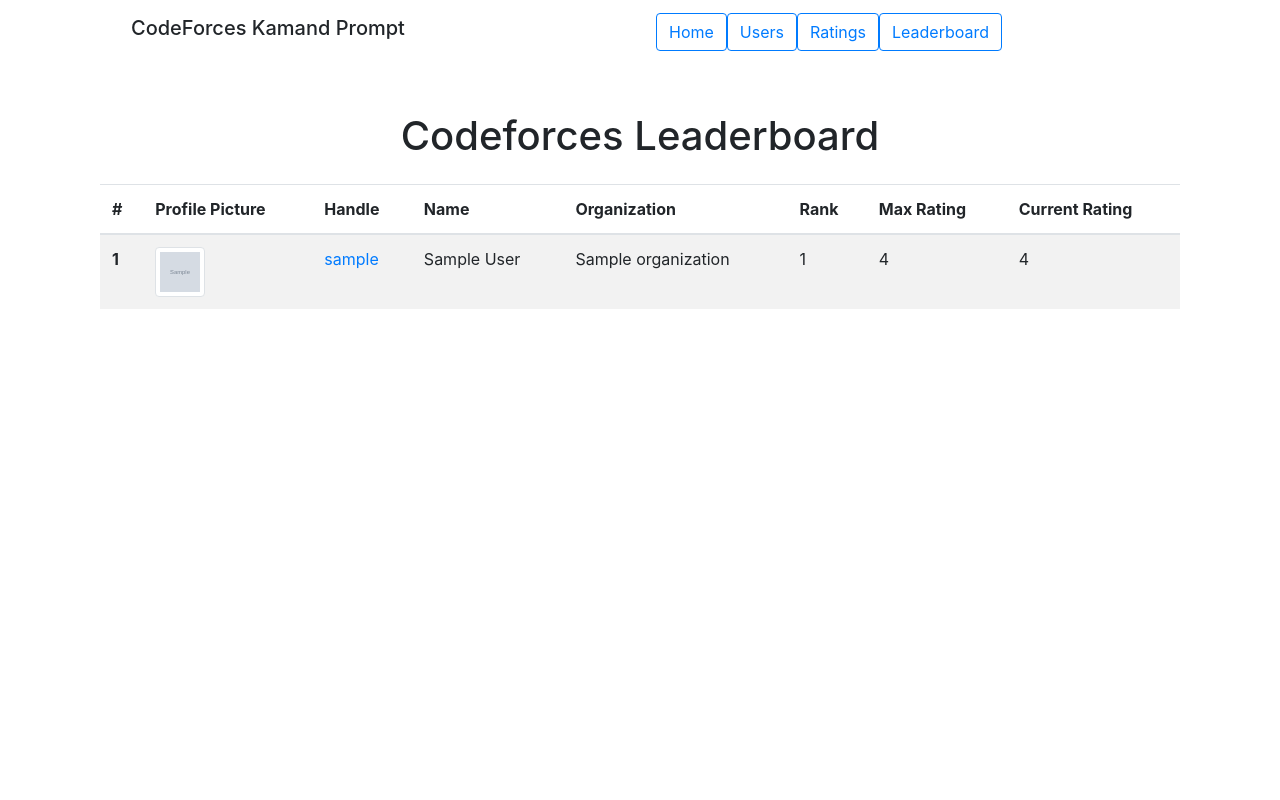
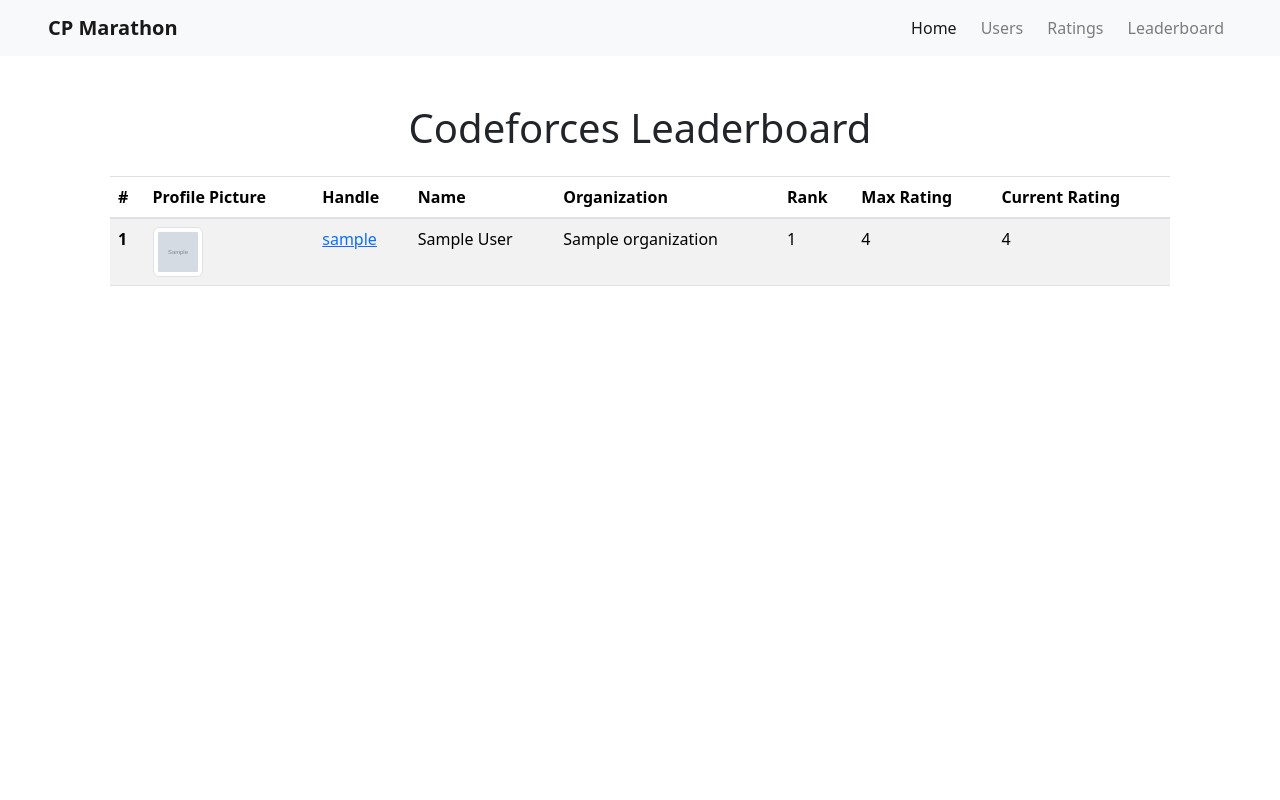
Before and after one commit to SingletLinkage/CF_leaderboard, a Flask app: template templates/contest_leaderboard.html in a window 1280 px wide. Run offline with Flask 3, Linux system fonts and the light colour scheme; the template is opened without the code that fills it: most values are stand-ins (such as "Sample title", 1, 10 or a date in 2020); grey boxes marked "Sample" are stand-in pictures; parts of the project's set-up code (start-up, migrations or seed data) failed here and were passed over; some libraries are stand-ins or nearby versions.

Commit message:
Frontend Updated

```diff
--- a/static/css/styles.css
+++ b/static/css/styles.css
@@ -6,7 +6,7 @@
   text-align: center;
 }
 
-.user-card a{
+.user-card a {
   color: white;
 }
 .user-card {
@@ -48,7 +48,7 @@
 .user-card:hover .info {
   height: 100%;
   background-color: rgba(0, 0, 0, 0.3);
-    color: white
+  color: white;
 }
 
 .user-card .details {
@@ -68,3 +68,23 @@
   display: block;
   top: 20%;
 }
+/* Ensures the table scrolls horizontally on small screens */
+.table-responsive {
+  width: 100%; /* Full width of the parent container */
+  overflow-x: auto; /* Enables horizontal scroll */
+  -webkit-overflow-scrolling: touch; /* Smooth scrolling on mobile */
+  padding-left: 1rem; /* Add padding on the left */
+  padding-right: 1rem; /* Add padding on the right */
+}
+
+/* Adjust table layout for small screens */
+@media (max-width: 576px) {
+  .table {
+    min-width: 100%; /* Ensures table fits at least the screen width */
+  }
+
+  th,
+  td {
+    white-space: nowrap; /* Prevents text from wrapping */
+  }
+}
--- a/templates/base.html
+++ b/templates/base.html
@@ -7,11 +7,15 @@
     <link href="https://stackpath.bootstrapcdn.com/bootstrap/4.5.2/css/bootstrap.min.css" rel="stylesheet">
     <link href="{{ url_for('static', filename='css/styles.css') }}" rel="stylesheet">
     <link href="https://cdnjs.cloudflare.com/ajax/libs/font-awesome/5.15.4/css/all.min.css" rel="stylesheet">
+    <link href="https://cdn.jsdelivr.net/npm/bootstrap@5.3.0-alpha1/dist/css/bootstrap.min.css" rel="stylesheet">
+    <script src="https://cdn.jsdelivr.net/npm/bootstrap@5.3.0-alpha1/dist/js/bootstrap.bundle.min.js"></script>
+    <link rel="stylesheet" href="https://cdnjs.cloudflare.com/ajax/libs/font-awesome/5.15.4/css/all.min.css">
+
 </head>
 <body>
-    <main class="col-md-12 main-content">
+    <main class="main-content">
+        {% include 'navbar.html' %}
         <div class="container">
-            {% include 'navbar.html' %}
             <div class="" style="min-height: 85vh;">
               {% block content %} {% endblock content %}
             </div>
--- a/templates/contest_leaderboard.html
+++ b/templates/contest_leaderboard.html
@@ -1,7 +1,7 @@
-{% extends 'base.html' %}
-{% block content %}
+{% extends 'base.html' %} {% block content %}
 <div class="container mt-5">
   <h1 class="text-center mb-4">Codeforces Leaderboard</h1>
+  <div class="table-responsive">
     <table class="table table-striped">
       <thead>
         <tr>
@@ -19,8 +19,19 @@
         {% for user in users %}
         <tr>
           <th scope="row">{{ loop.index }}</th>
-                    <td><img src="{{ user.avatar }}" alt="Profile Picture" class="img-thumbnail" style="width: 50px; height: 50px;"></td>
-                    <td><a href="https://codeforces.com/profile/{{ user.handle }}">{{ user.handle }}</a></td>
+          <td>
+            <img
+              src="{{ user.avatar }}"
+              alt="Profile Picture"
+              class="img-thumbnail"
+              style="width: 50px; height: 50px"
+            />
+          </td>
+          <td>
+            <a href="https://codeforces.com/profile/{{ user.handle }}"
+              >{{ user.handle }}</a
+            >
+          </td>
           <td>{{ user.firstName + " " + user.lastName}}</td>
           <td>{{ user.organization }}</td>
           <td>{{ user.rank }}</td>
@@ -31,4 +42,5 @@
       </tbody>
     </table>
   </div>
+</div>
 {% endblock content %}
--- a/templates/navbar.html
+++ b/templates/navbar.html
@@ -1,28 +1,34 @@
-<nav class="navbar navbar-expand-lg bg-body-tertiary rounded">
-  <div class="container-fluid">
-    <h4 class="navbar-brand col-md-6">CodeForces Kamand Prompt</h4>
-
-    <!-- Toggler button for mobile view -->
-    <button class="navbar-toggler" type="button" data-toggle="collapse" data-target="#navbarContent" aria-controls="navbarContent" aria-expanded="false" aria-label="Toggle navigation" style="border-color: #000;">
-      <i class="fas fa-bars"></i>
+<nav class="navbar navbar-expand-lg navbar-light bg-light px-5 mb-5">
+  <a class="navbar-brand font-weight-bolder" href="{{url_for('home_page')}}"
+    >CP Marathon</a
+  >
+  <button
+    class="navbar-toggler"
+    type="button"
+    data-toggle="collapse"
+    data-target="#navbarText"
+    aria-controls="navbarText"
+    aria-expanded="false"
+    aria-label="Toggle navigation"
+  >
+    <span class="navbar-toggler-icon"></span>
   </button>
-
-    <!-- Navbar content -->
-    <div class="collapse navbar-collapse" id="navbarContent">
-      <ul class="navbar-nav col-md-6 justify-content-between">
-        <li class="nav-item">
-          <a class="btn btn-outline-primary" aria-current="page" href="{{url_for('home_page')}}">Home</a>
+  <div class="collapse navbar-collapse justify-content-end" id="navbarText">
+    <ul class="navbar-nav d-flex gap-2">
+      <li class="nav-item active">
+        <a class="nav-link" href="{{url_for('home_page')}}">Home </a>
       </li>
       <li class="nav-item">
-          <a class="btn btn-outline-primary" href="{{url_for('users_page')}}">Users</a>
+        <a class="nav-link" href="{{url_for('users_page')}}">Users</a>
       </li>
       <li class="nav-item">
-          <a class="btn btn-outline-primary" href="{{url_for('ratings_page')}}">Ratings</a>
+        <a class="nav-link" href="{{url_for('ratings_page')}}">Ratings</a>
       </li>
       <li class="nav-item">
-          <a class="btn btn-outline-primary" href="{{url_for('leaderboard_page')}}">Leaderboard</a>
+        <a class="nav-link" href="{{url_for('leaderboard_page')}}"
+          >Leaderboard</a
+        >
       </li>
     </ul>
   </div>
-  </div>
 </nav>
--- a/templates/prob_leaderboard.html
+++ b/templates/prob_leaderboard.html
@@ -1,7 +1,8 @@
 {% extends 'base.html' %}
 {% block content %}
-    <div class="container mt-5">
+    <div class=" mt-5">
         <h1 class="text-center mb-4">Codeforces Leaderboard</h1>
+        <div class="table-responsive">
             <table class="table table-striped">
                 <thead>
                     <tr>
@@ -25,4 +26,6 @@
                 </tbody>
             </table>
         </div>
+    </div>
+    </div>
 {% endblock content %}
```
Lines whose indentation alone changed are shown as unchanged.
